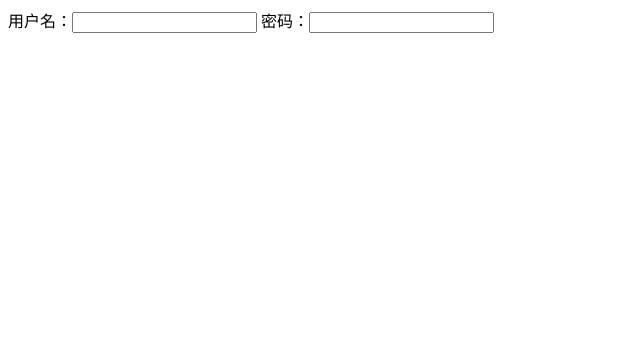
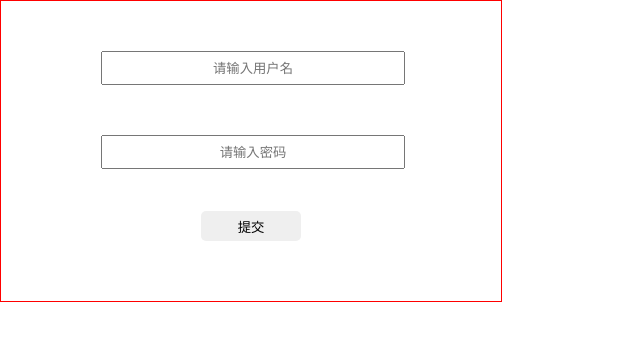
Before and after one commit to Bob00001/poyanghu, a plain HTML site: page index.html in a window 1280 px wide. Shown: the whole page, without its empty margins (0-640 px from the left). Drawn offline with Linux system fonts and the light colour scheme.

Commit message:
提交input框

```diff
--- a/index.html
+++ b/index.html
@@ -3,10 +3,47 @@
 <head>
 	<meta charset="UTF-8">
 	<title>Document</title>
+	<style>
+		*{
+			margin: 0;
+			padding: 0;
+		}
+		.box{
+			width: 500px;
+			height: 300px;
+			border: 1px solid red;
+			position: relative;
+		}
+		input{
+			width: 300px;
+			height: 30px;
+			text-align: center;
+			margin-left: 100px;
+
+		}
+		.ipt{
+			margin:50px auto;
+			margin-left: 100px;
+
+
+		}
+		#btn{
+			position: absolute;
+			width: 100px;
+			height: 30px;
+			border-radius: 5px;
+			border: none;
+			bottom: 20%;
+			left: 200px;
+		}
+	</style>
 </head>
 <body>
-	用户名：<input type="text">
-	密码：<input type="text">
+	<div class="box">
+		<input type="text" class="ipt" placeholder="请输入用户名"><br>
+		<input type="text" class="ipt02" placeholder="请输入密码">
+		<button id="btn">提交</button>
 
+	</div>
 </body>
 </html>
```
